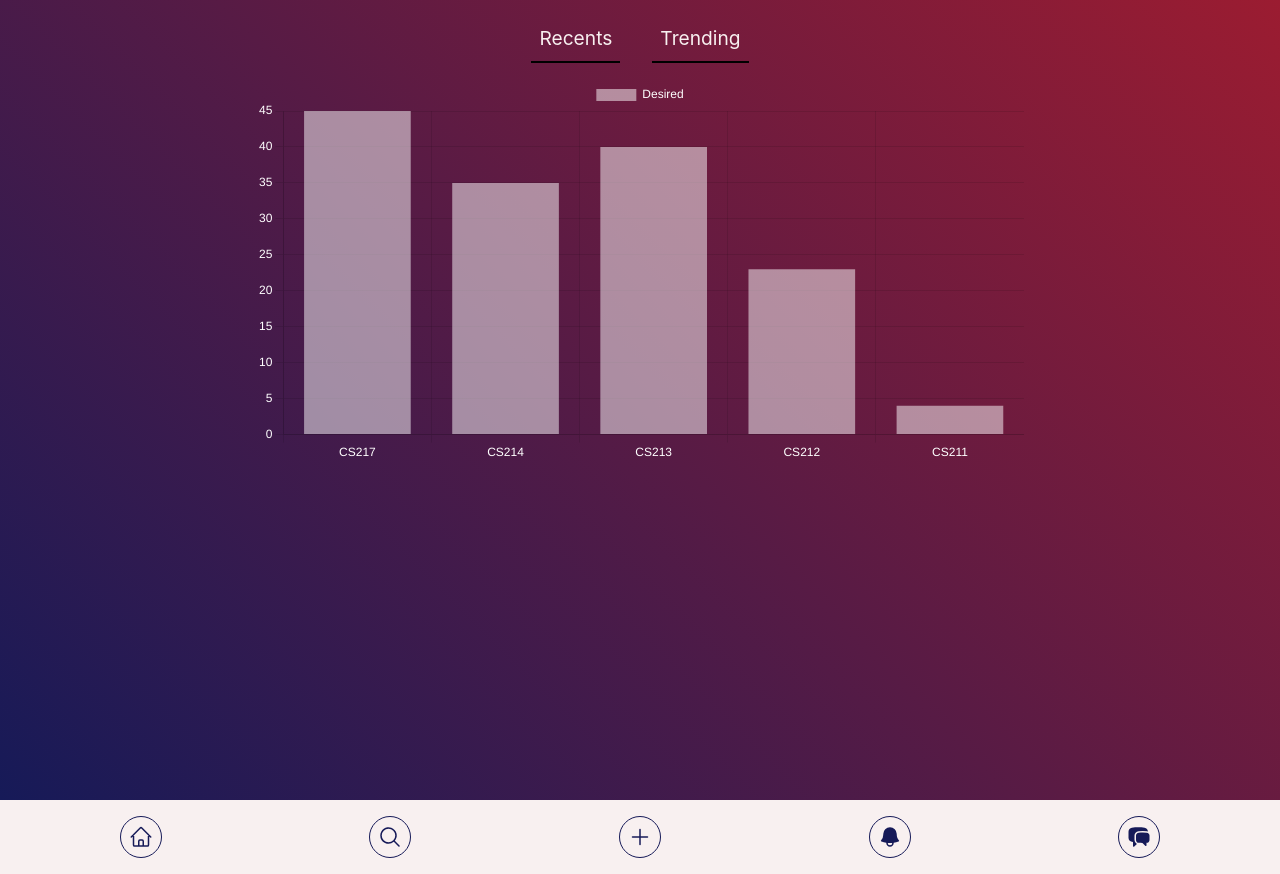
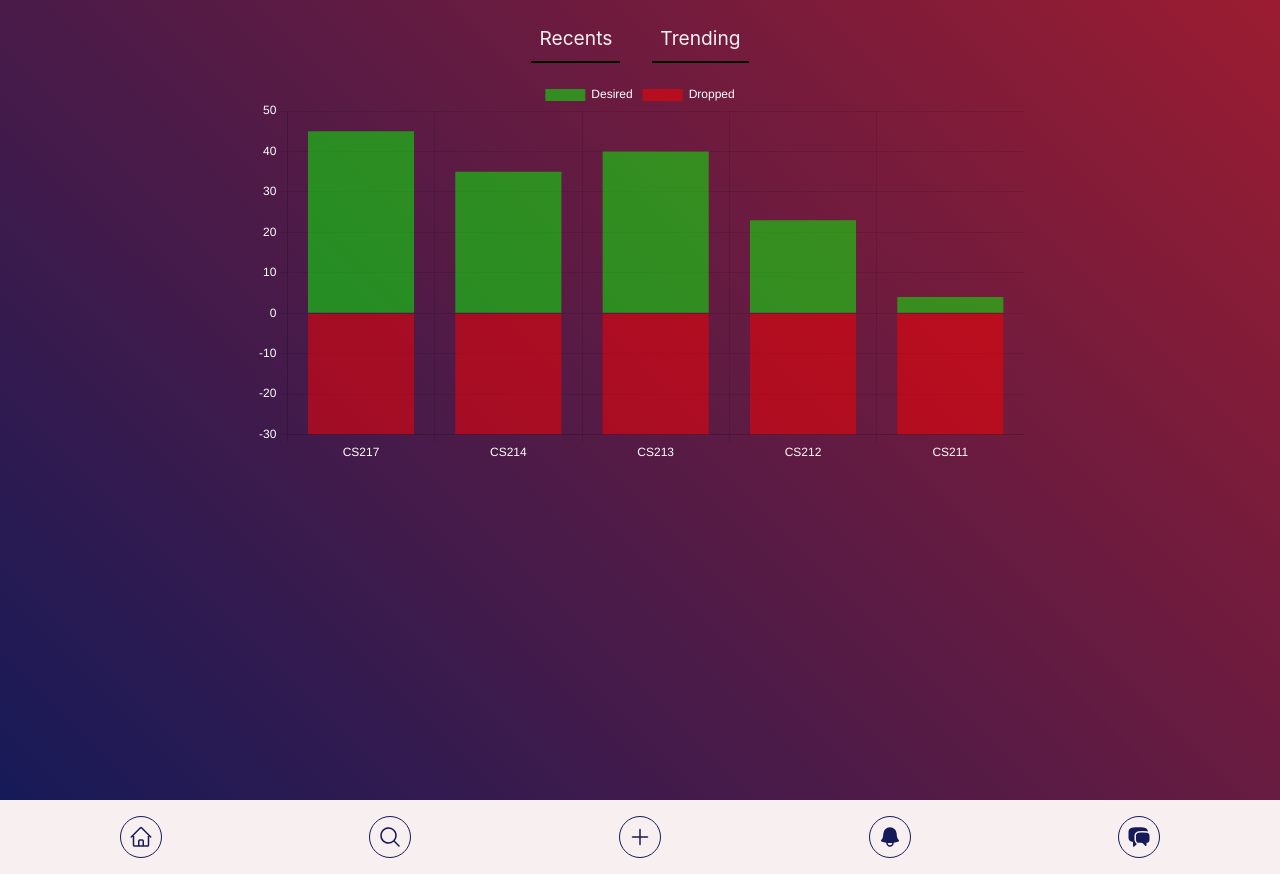
Before and after one commit to j-ackie/brutus, a React (Create React App) app in the folder frontend/: page / in a window 1280 px wide. Both pictures are taken after a click on the button "Trending". Built offline with nearby package versions, Linux system fonts and the light colour scheme.

Commit message:
Update trending.tsx

```diff
--- a/frontend/src/components/Trending/Trending.tsx
+++ b/frontend/src/components/Trending/Trending.tsx
@@ -40,12 +40,14 @@ function Trending() {
       y: {
         ticks: {
           color: "white"
-        }
+        },
+        stacked: true
       },
       x: {
         ticks: {
           color: "white"
-        }
+        },
+        stacked: true
       }
     }
   };
@@ -58,7 +60,12 @@ function Trending() {
       {
         label: 'Desired',
         data: queryData.map((element) => element.wants),
-        backgroundColor: 'rgba(255, 255, 255, 0.5)',
+        backgroundColor: 'rgba(0, 255, 0, 0.5)',
+      },
+      {
+        label: 'Dropped',
+        data: queryData.map((element) => -1 * element.gives),
+        backgroundColor: 'rgba(255, 0, 0, 0.5)',
       }
     ],
   };
```
